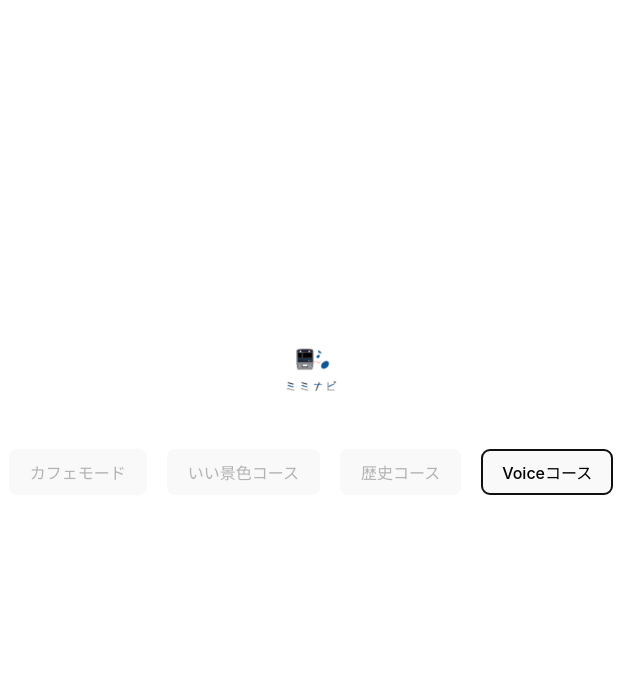
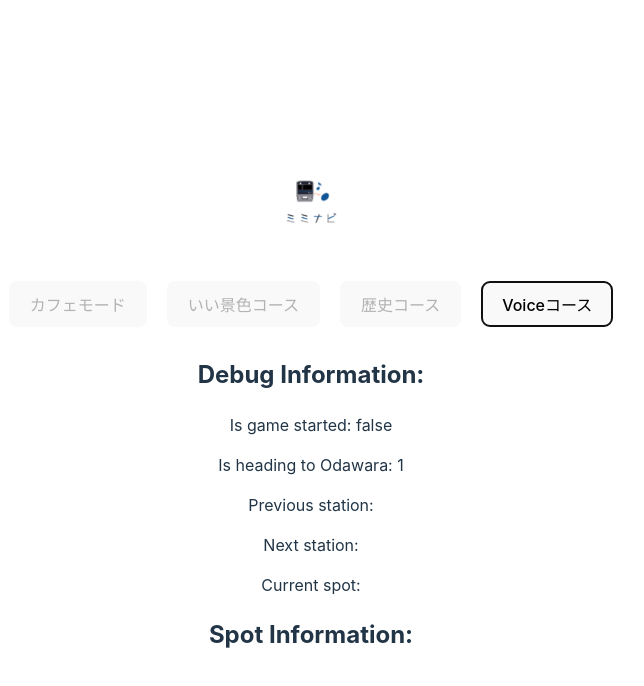
Before and after one commit to nakamuratanakamurata/OdakyuMiminavi, a React (Vite) app: page / in a window 1280 px wide. Both pictures are taken after a click on the button "Voiceコース". Shown: the top 686 px of the page, without its empty margins (329-973 px from the left). Built offline with nearby package versions, Linux system fonts and the light colour scheme; no server answers.

Commit message:
Update VoiceCourse.tsx

```diff
--- a/src/VoiceCourse.tsx
+++ b/src/VoiceCourse.tsx
@@ -1,8 +1,8 @@
 import { useState, useEffect } from 'react';
 import useSound from 'use-sound';
 import { useGNSS } from './useGNSS';
-import stations from './json/Station.json';
-import spotlist from './json/spotlist.json';
+import stations from './Station.json';
+import spotlist from './spotlist.json';
 
 type Station = {
   id: string;
@@ -52,6 +52,7 @@ const VoiceCourse: React.FC = () => {
   const position = useGNSS();
 
   useEffect(() => {
+    console.log('useEffect triggered');
     const timer = setInterval(() => {
       if (position?.latitude && position?.longitude) {
         const station = stations.find(
@@ -61,6 +62,7 @@ const VoiceCourse: React.FC = () => {
         );
 
         if (station && !isGameStarted) {
+          console.log('Game started');
           playGameStart();
           setIsGameStarted(true);
           setInitLat(position.latitude);
@@ -68,17 +70,21 @@ const VoiceCourse: React.FC = () => {
           setPreviousStation(station as Station);
 
           if (station.id === '1') {
+            console.log('Heading to Shinjuku');
             setIsHeadToOdawara(0);
           } else if (station.id === '47') {
+            console.log('Heading to Odawara');
             setIsHeadToOdawara(2);
           }
         }
 
         if (initLat && initLng && isHeadToOdawara === 1) {
           if (position.latitude - initLat < -0.003 && position.longitude - initLng < -0.003) {
+            console.log('Direction changed to Odawara');
             setIsHeadToOdawara(2);
             playMiminavi(2, previousStation);
           } else if (position.latitude - initLat > 0.003 && position.longitude - initLng > 0.003) {
+            console.log('Direction changed to Shinjuku');
             setIsHeadToOdawara(0);
             playMiminavi(0, previousStation);
           }
@@ -90,12 +96,14 @@ const VoiceCourse: React.FC = () => {
   }, [position, isGameStarted, initLat, initLng, isHeadToOdawara, playGameStart, previousStation]);
 
   const playMiminavi = (direction: 0 | 2, prevStation: Station | null) => {
+    console.log('playMiminavi function called');
     if (!prevStation) return;
 
     const nextStationId = direction === 0 ? String(Number(prevStation.id) - 1) : String(Number(prevStation.id) + 1);
     const nextStation = stations.find((s) => s.id === nextStationId);
 
     if (nextStation) {
+      console.log('Next station:', nextStation.name);
       setNextStation(nextStation as Station);
 
       const shopList = spotlist.filter((spot) => spot.vol === Number(nextStation.Voice_vol_ID));
@@ -110,6 +118,7 @@ const VoiceCourse: React.FC = () => {
         fetch(url)
           .then((response) => {
             if (response.ok) {
+              console.log(`File exists: ${nextStation.Voice_vol_ID}_${i}.mp3`);
               fileExistShopID.push(i);
             }
           })
@@ -123,6 +132,7 @@ const VoiceCourse: React.FC = () => {
   };
 
   const playVoice = (volume: string, shopId?: number) => {
+    console.log('playVoice function called');
     const baseURL = 'https://ebcnutyfbxzbndfdaoqd.supabase.co/storage/v1/object/public/Miminavi_Voice/';
     let audioUrl = `${baseURL}${volume}/${volume}.mp3`;
 
@@ -130,12 +140,14 @@ const VoiceCourse: React.FC = () => {
       audioUrl = `${baseURL}${volume}/${volume}_${shopId}.mp3`;
       const spot = shopList.find((s) => s.id === shopId);
       setCurrentSpot(spot || null);
+      console.log('Current spot:', spot?.title);
     } else {
       setCurrentSpot(null);
     }
 
     const [playAudio, { stop: _stop }] = useSound(audioUrl, {
       onend: () => {
+        console.log('Audio ended');
         setTimeout(() => {
           setCurrentSpot(null);
           if (fileExistShopID.length > 0) {
@@ -150,6 +162,7 @@ const VoiceCourse: React.FC = () => {
                 Math.abs(nextStation.coordinates[1] - position.latitude) >= 0.003 &&
                 Math.abs(nextStation.coordinates[0] - position.longitude) >= 0.003
               ) {
+                console.log('Playing voice for next spot');
                 playVoice(nextStation.Voice_vol_ID, selectedShopId);
               }
             }, 5000);
@@ -158,18 +171,27 @@ const VoiceCourse: React.FC = () => {
       },
     });
 
+    console.log('Playing audio:', audioUrl);
     playAudio();
   };
 
   useEffect(() => {
+    console.log('useEffect triggered for nextStation');
     if (nextStation) {
+      console.log('Playing voice for next station');
       playVoice(nextStation.Voice_vol_ID);
     }
   }, [nextStation]);
 
   return (
     <div>
-      {/* ... */}
+      <h2>Debug Information:</h2>
+      <p>Is game started: {isGameStarted.toString()}</p>
+      <p>Is heading to Odawara: {isHeadToOdawara.toString()}</p>
+      <p>Previous station: {previousStation?.name}</p>
+      <p>Next station: {nextStation?.name}</p>
+      <p>Current spot: {currentSpot?.title}</p>
+      <h2>Spot Information:</h2>
       {currentSpot && (
         <div>
           <h1>{currentSpot.title}</h1>
@@ -212,8 +234,6 @@ const VoiceCourse: React.FC = () => {
 };
 
 export default VoiceCourse;
-
-
 /*
 import { useState, useEffect } from 'react';
 import useSound from 'use-sound';
```
